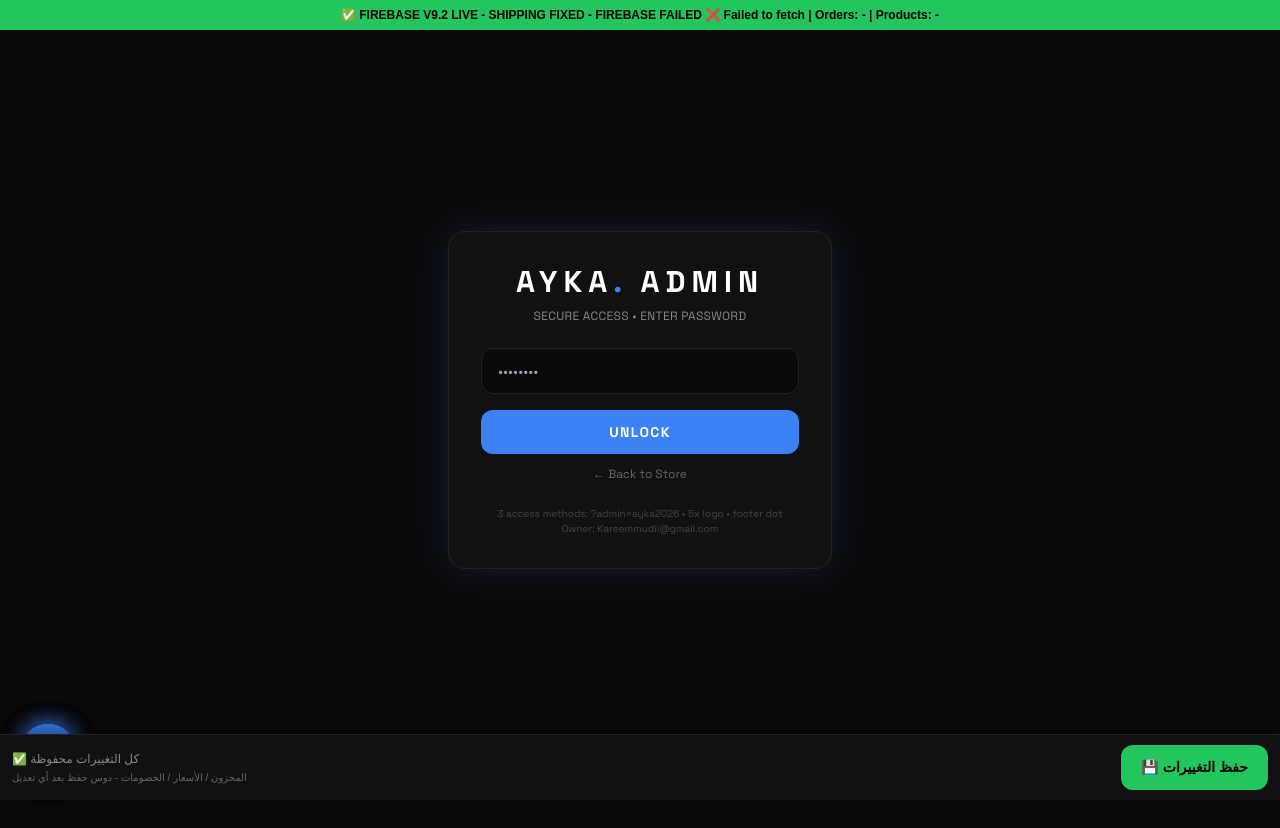
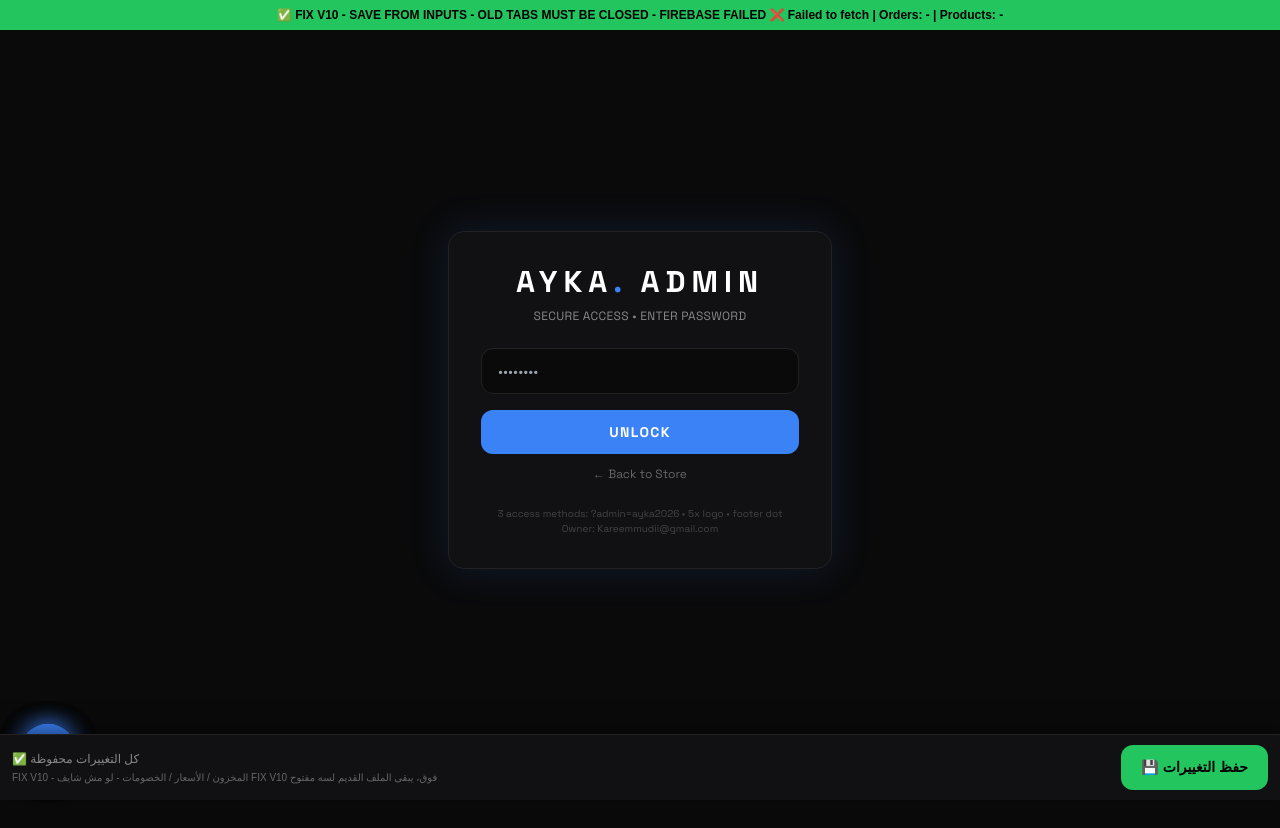
Before and after one commit to kareemmudi/ayka-admin, a plain HTML site: page index.html in a window 1280 px wide. Shown: the top 828 px of the page. Drawn offline with Linux system fonts and the light colour scheme; no server answers.

Commit message:
Update banners and save button text in index.html

```diff
--- a/index.html
+++ b/index.html
@@ -3223,7 +3223,7 @@ Date: ${new Date(o.date).toLocaleString()}`),className:"bg-[#1a1a1d] hover:bg-[#
 
 
 <!-- AYKA FIREBASE V9 - FIX DUPLICATE - Order by ID, no loop -->
-<div id="ayka-v7-banner" style="position:fixed; top:0; left:0; right:0; z-index:99999; background:#22c55e; color:#000; text-align:center; font-size:12px; font-weight:bold; padding:6px; font-family:sans-serif;">✅ FIREBASE V9.2 LIVE - SHIPPING FIXED - <span id="ayka-v7-status">FIREBASE FAILED ❌ Load failed</span> | Orders: <span id="ayka-v7-orders">-</span> | Products: <span id="ayka-v7-products">-</span></div>
+<div id="ayka-v7-banner" style="position:fixed; top:0; left:0; right:0; z-index:99999; background:#22c55e; color:#000; text-align:center; font-size:12px; font-weight:bold; padding:6px; font-family:sans-serif;">✅ FIX V10 - SAVE FROM INPUTS - OLD TABS MUST BE CLOSED - <span id="ayka-v7-status">FIREBASE FAILED ❌ Load failed</span> | Orders: <span id="ayka-v7-orders">-</span> | Products: <span id="ayka-v7-products">-</span></div>
 <div style="height:28px;"></div>
 <script>
 (function(){
@@ -3385,7 +3385,7 @@ Date: ${new Date(o.date).toLocaleString()}`),className:"bg-[#1a1a1d] hover:bg-[#
 <div id="ayka-save-bar" style="position:fixed; bottom:0; left:0; right:0; z-index:99999; background:#111113; border-top:1px solid #222; padding:10px 12px; display:flex; gap:8px; align-items:center; justify-content:space-between; font-family:sans-serif; box-shadow:0 -4px 20px rgba(0,0,0,0.5);">
   <div style="font-size:12px; color:#fff;">
     <span id="ayka-save-status" style="color:#888;">✅ كل التغييرات محفوظة</span>
-    <div style="font-size:10px; color:#666; margin-top:2px;">المخزون / الأسعار / الخصومات - دوس حفظ بعد أي تعديل</div>
+    <div style="font-size:10px; color:#666; margin-top:2px;">FIX V10 - المخزون / الأسعار / الخصومات - لو مش شايف FIX V10 فوق، يبقى الملف القديم لسه مفتوح</div>
   </div>
   <button id="ayka-save-btn" style="background:#22c55e; color:#000; border:none; padding:12px 20px; border-radius:12px; font-weight:bold; font-size:14px; cursor:pointer; white-space:nowrap;">💾 حفظ التغييرات</button>
 </div>
```
